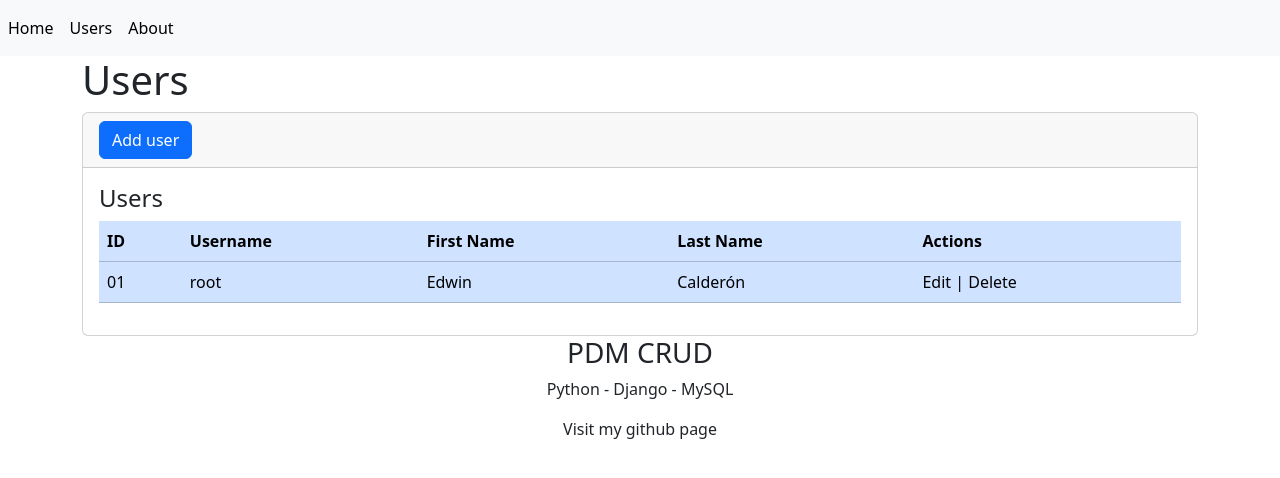
After one commit to kn1ghted/pdm-crud, a Django app: page /users in a window 1280 px wide. The commit adds this page. Shown: the top 478 px of the page. Run offline with Django 5.2, Linux system fonts and the light colour scheme.

Commit message:
Users View
Tamplates for users views, main nav refining

```diff
--- a/pdmcrud/crud/templates/base.html
+++ b/pdmcrud/crud/templates/base.html
@@ -1,5 +1,8 @@
+<!doctype html>
+<!-- Base template -->
+<!-- Bootstrap 5 added via CDN -->
+ <!-- Header, main and footer sections in base structure -->
 {% load static %}
-<!doctype html>
 <html lang="en">
     <head>
         <title>{% block title %} {% endblock %}</title>
@@ -24,8 +27,9 @@
             <!-- place navbar here -->
              <nav class="navbar navbar-expand navbar-light bg-light">
                 <div class="nav navbar-nav">
-                    <a class="nav-item nav-link active" href="/" aria-current="page">Home <span class="visually-hidden">(current)</span></a>
-                    <a class="nav-item nav-link" href="/about">About</a>
+                    <a class="nav-item nav-link active" href="{% url 'index' %}" aria-current="page">Home <span class="visually-hidden">(current)</span></a>
+                    <a class="nav-item nav-link active" href="{% url 'users' %}" aria-current="page">Users</a>
+                    <a class="nav-item nav-link active" href="{% url 'about' %}" aria-current="page">About</a>
                 </div>
              </nav>
 
@@ -40,7 +44,12 @@
             </div>
         </main>
         <footer>
-            <!-- place footer here -->
+            <div class="text-center">
+                <h3>PDM CRUD</h3>
+                <p>Python - Django - MySQL</p>
+                <p>Visit my github page</p>
+            </div>
+
         </footer>
         <!-- Bootstrap JavaScript Libraries -->
         <script
--- /dev/null
+++ b/pdmcrud/crud/templates/users/index.html
@@ -0,0 +1,39 @@
+{% extends "base.html" %}
+
+{% block title %} PDM CRUD - Users {% endblock %}
+
+{% block content %}
+    <h1>Users</h1>
+    <div class="card">
+        <div class="card-header">
+            <a name="" id="" class="btn btn-primary" href="#" role="button">Add user</a>
+        </div>
+        <div class="card-body">
+            <h4 class="card-title">Users</h4>
+            <div class="table-responsive">
+                <table class="table table-primary">
+                    <thead>
+                        <tr>
+                            <th scope="col">ID</th>
+                            <th scope="col">Username</th>
+                            <th scope="col">First Name</th>
+                            <th scope="col">Last Name</th>
+                            <th scope="col">Actions</th>
+                        </tr>
+                    </thead>
+                    <tbody>
+                        <tr class="">
+                            <td scope="row">01</td>
+                            <td>root</td>
+                            <td>Edwin</td>
+                            <td>Calderón</td>
+                            <td>Edit | Delete</td>
+                        </tr>
+                    </tbody>
+                </table>
+            </div>
+
+        </div>
+    </div>
+
+{% endblock %}
--- a/pdmcrud/crud/urls.py
+++ b/pdmcrud/crud/urls.py
@@ -3,5 +3,6 @@ from . import views
 
 urlpatterns = [
     path('', views.index, name='index'),
+    path('users', views.users, name='users'),
     path('about', views.about, name='about'),
 ]
--- a/pdmcrud/crud/views.py
+++ b/pdmcrud/crud/views.py
@@ -3,7 +3,10 @@ from django.http import HttpResponse
 # Create your views here.
 
 def index(request):
-    return HttpResponse("<h1>PDM CRUD home</h1>")
+    return render(request,'pages/index.html')
+
+def users(request):
+    return render(request,'users/index.html')
 
 def about(request):
     return render(request,'pages/about.html')
```
Also changed, not shown: pdmcrud/crud/templates/pages/index.html (added, +26 -0 lines), pdmcrud/crud/templates/users/create.html (added, +8 -0 lines), pdmcrud/crud/templates/users/edit.html (added, +8 -0 lines), pdmcrud/crud/templates/users/form.html (added).
